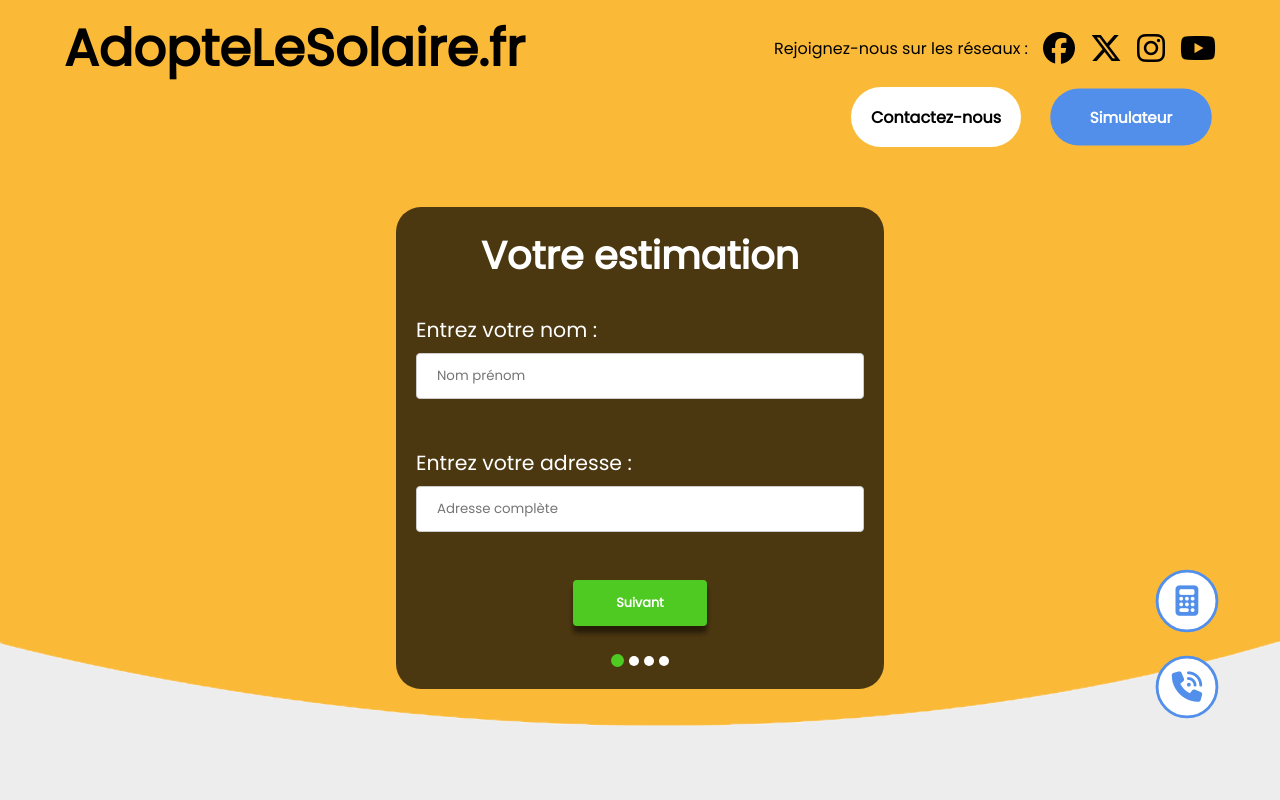
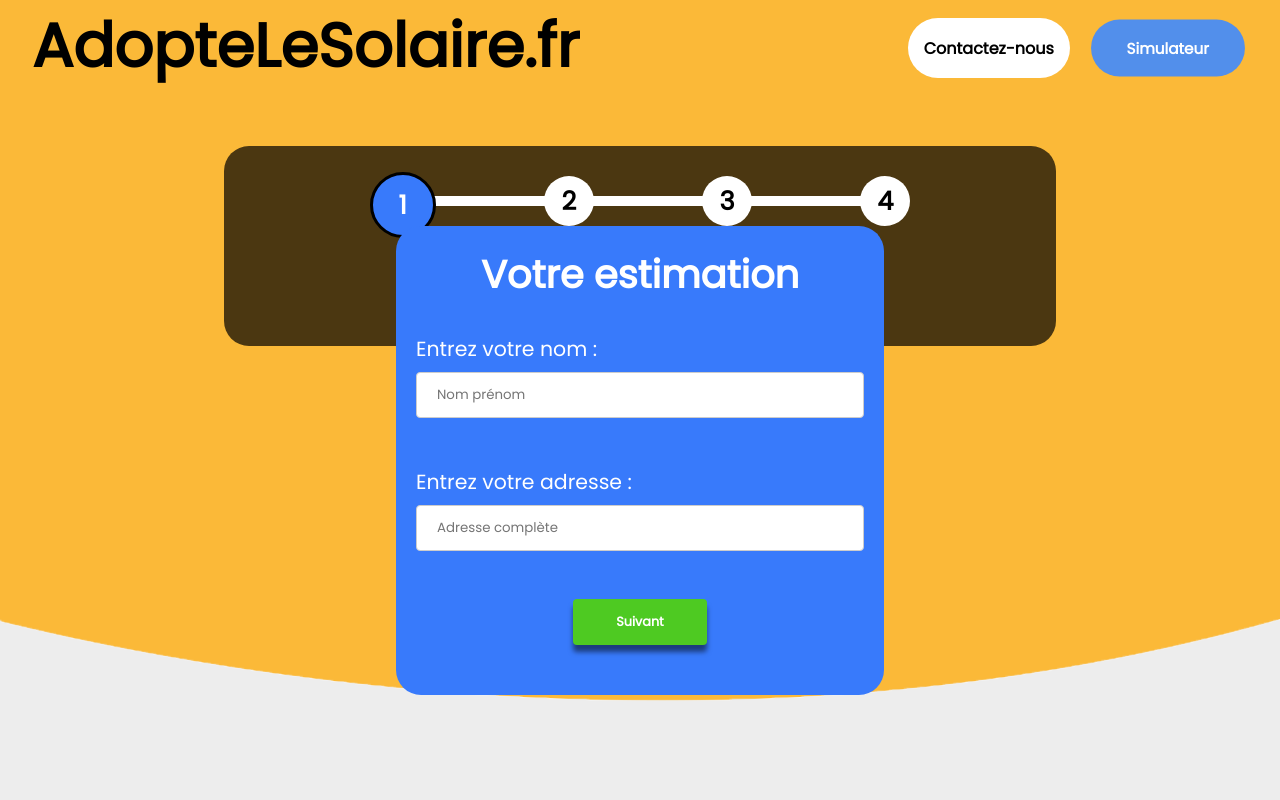
Before and after one commit to MasterPampa/AdopteLeSolaire, a React app in the folder adoptelesolaire/: page / in a window 1280 px wide. Shown: the top 800 px of the page. Built offline with nearby package versions, Linux system fonts and the light colour scheme.

Commit message:
redesign

```diff
--- a/adoptelesolaire/package.json
+++ b/adoptelesolaire/package.json
@@ -10,6 +10,7 @@
     "body-parser": "^1.20.2",
     "cors": "^2.8.5",
     "express": "^4.18.2",
+    "gh-pages": "^6.1.0",
     "googleapis": "^129.0.0",
     "react": "^18.2.0",
     "react-dom": "^18.2.0",
--- a/adoptelesolaire/src/components/articles/Articles.jsx
+++ b/adoptelesolaire/src/components/articles/Articles.jsx
@@ -4,6 +4,15 @@
 import image3 from '../../images/image3.png'
 
 function Articles() {
+
+    const scrollToTop = () => {
+        window.scrollTo({
+          top: 0,
+          behavior: 'smooth',
+        });
+      };
+
+
     return (
         <div className='flexColumn articleContainer'>
             <article className='impair'>
@@ -16,7 +25,7 @@
                         Maecenas ultricies risus in diam pharetra congue.
                         In dapibus ex convallis enim cursus dictum.
                         </p>
-                    <a href="#" className='button'>Lorem ipsum</a>
+                    <div className='button' onClick={scrollToTop}>Simulateur</div>
                 </div>
                 <div className='imageContent'>
                     <img srcSet={image1} alt="question" />
@@ -35,7 +44,7 @@
                         Maecenas ultricies risus in diam pharetra congue.
                         In dapibus ex convallis enim cursus dictum.
                         </p>
-                    <a href="#" className='button flexEnd'>Lorem ipsum</a>
+                        <div className='button' onClick={scrollToTop}>Simulateur</div>
                 </div>
             </article>
             <article className='impair'>
@@ -48,7 +57,7 @@
                         Maecenas ultricies risus in diam pharetra congue.
                         In dapibus ex convallis enim cursus dictum.
                         </p>
-                    <a href="#" className='button'>Lorem ipsum</a>
+                        <div className='button' onClick={scrollToTop}>Simulateur</div>
                 </div>
                 <div className='imageContent'>
                     <img srcSet={image3} alt="question" />
--- a/adoptelesolaire/src/components/form/Form.jsx
+++ b/adoptelesolaire/src/components/form/Form.jsx
@@ -118,6 +118,16 @@
   };
 
   return (
+    <span className="span">
+    <div className='route'>
+      <div className='dots'>
+        <span className='line'></span>
+        <div className={`dot ${page === 1 ? 'selected' : ''}`}>1</div>
+        <div className={`dot ${page === 2 ? 'selected' : ''}`}>2</div>
+        <div className={`dot ${page === 3 ? 'selected' : ''}`}>3</div>
+        <div className={`dot ${page === 4 ? 'selected' : ''}`}>4</div>
+      </div>
+    </div>
     <div className='formContainer'>
       {page === 1 && (
         <div>
@@ -227,7 +237,7 @@
 )}
 
 
-      <label>
+      <label className='carLabel'>
         Combien de véhicules électriques disposez-vous ? :
         <select
           name="vehicules"
@@ -266,16 +276,11 @@
             </form>
         </div>
       )}
-        <div className='dots'>
-          <div className={`dot ${page === 1 ? 'selected' : ''}`}></div>
-          <div className={`dot ${page === 2 ? 'selected' : ''}`}></div>
-          <div className={`dot ${page === 3 ? 'selected' : ''}`}></div>
-          <div className={`dot ${page === 4 ? 'selected' : ''}`}></div>
-        </div>
       {page > 1 && (
         <span onClick={handleBack} className='backButton'><p>Retour</p></span>
       )}
     </div>
+    </span>
   );
 }
 
--- a/adoptelesolaire/src/components/form/form.scss
+++ b/adoptelesolaire/src/components/form/form.scss
@@ -1,3 +1,56 @@
+.span{
+    width: 100%;
+    display: flex;
+    flex-direction: column;
+    align-items: center;
+}
+.route{
+    width: 65%;
+    height: 25vh;
+    background-color: rgba(0, 0, 0,0.7);
+    margin-top: 50px;
+    border-radius: 25px;
+    display: flex;
+    justify-content: center;
+    .dots{
+        display: flex;
+        justify-content: space-between;
+        width: 65%;
+        position: relative;
+        .line{
+            position: absolute;
+            width: 90%;
+            left: 5%;
+            height: 10px;
+            background-color: white;
+            top: 50px;
+            z-index: 0;
+        }
+        .dot{
+            display: flex;
+            justify-content: center;
+            align-items: center;
+            width: 50px;
+            height: 50px;
+            border-radius: 50%;
+            background-color: rgba(255,255,255);
+            margin-top: 30px;
+            font-weight: bold;
+            font-size: 2vw;
+            z-index: 0;
+
+        }
+        .selected{
+            background-color: #387AFB;
+            width: 60px;
+            height: 60px;
+            color: white;
+            transform: translateY(-4px);
+            border: 3px solid black;
+
+        }
+    }
+}
 .formContainer{
     display: flex;
     position: relative;
@@ -5,9 +58,9 @@
     justify-content: center;
     width: 35%;
     padding: 20px;
-    margin-top: 60px;
+    margin-top: -120px;
     margin-bottom: 20px;
-    background-color: rgba(0,0,0,0.7);
+    background-color: #387AFB;
     border-radius: 25px;
     form{
         display: flex;
@@ -64,24 +117,6 @@
         color: white;
         cursor: pointer;
       }
-      .dots{
-        display: flex;
-        justify-content: center;
-        width: 100%;
-        gap: 5px;
-        .dot{
-            width: 10px;
-            height: 10px;
-            border-radius: 25px;
-            background-color: rgba(255,255,255);
-        }
-        .selected{
-            background-color: #4eca22;
-            width: 13px;
-            height: 13px;
-            transform: translateY(-2px);
-        }
-    }
 }
 
 @media screen and (max-width: 956px){
@@ -99,21 +134,34 @@
             font-size: 1.5vw;
         }
     }
+
 }
 
 @media screen and (max-width: 650px){
     .formContainer{
-        width: 75%;
+        width: 65%;
         h2{
             font-size: 7vw;
         }
         label{
-            margin-bottom: 40px;
+            margin-bottom: 20px;
             font-size: 5vw;
+        }
+        .carLabel{
+            font-size: 3vw;
         }
         .next, .submit{
             width: 40%;
             font-size: 3vw;
         }
     }
+    .route{
+        width: 90%;
+        .dots{
+            width: 90%;
+            .dot{
+                font-size: 4vw;
+            }
+        }
+    }
 }
--- a/adoptelesolaire/src/components/header/Header.jsx
+++ b/adoptelesolaire/src/components/header/Header.jsx
@@ -1,24 +1,37 @@
 import './header.css'
 
-function Header({openModal}) {
+function Header({ openModal }) {
+
+const scrollToTop = () => {
+  window.scrollTo({
+    top: 0,
+    behavior: 'smooth',
+  });
+};
+
+const handleScroll = () => {
+  const header = document.querySelector('header');
+  if (window.scrollY > 50) {
+    header.classList.add('scroll');
+  } else {
+    header.classList.remove('scroll');
+  }
+};
+
+// Écoutez l'événement de scroll
+window.addEventListener('scroll', handleScroll);
+
 return (
   <header>
     <div className="frontrow">
       <div className="title">
         <h1>AdopteLeSolaire.fr</h1>
       </div>
-                <div className="socials">
-                    <p>Rejoignez-nous sur les réseaux : </p>
-                    <a href="#"><i className="fa-brands fa-facebook fa-2xl"></i></a>
-                    <a href="#"><i className="fa-brands fa-x-twitter fa-2xl"></i></a>
-                    <a href="#"><i className="fa-brands fa-instagram fa-2xl"></i></a>
-                    <a href="#"><i className="fa-brands fa-youtube fa-2xl"></i></a>
-                </div>
-            </div>
       <div className='secondrow'>
         <div className='buttons'>
-                    <a href="#" className="contact button2" onClick={openModal}>Contactez-nous</a>
-                    <a href="#" className="simulator button">Simulateur</a>
+          <div href="#" className="contact button2" onClick={openModal}>Contactez-nous</div>
+          <div href="#" onClick={scrollToTop} className="simulator button">Simulateur</div>
+        </div>
       </div>
     </div>
   </header>
--- a/adoptelesolaire/src/components/header/header.scss
+++ b/adoptelesolaire/src/components/header/header.scss
@@ -7,31 +7,32 @@
 
 header{
     display: flex;
+    align-items: center;
     flex-direction: column;
-    width: 90%;
+    position: fixed;
+    width: 100%;
+    height: 12vh;
     margin: auto;
-    margin-top: 10px;
+    top: 0px;
+    background-color: #fbb938;
+    z-index: 99;
         .frontrow{
             display: flex;
             justify-content: space-between;
-            width: 100%;
+            width: 95%;
+            height: 100%;
             .title{
-                font-size: 2vw;
+                font-size: 1.9em;
                 h1{
                     margin: 0;
                 }
                 cursor: default;
             }
-        }
-        .secondrow{
-            display: flex;
-            justify-content: flex-end;
             .buttons{
                 display: flex;
-                gap: 25px;
-                a{
-                    text-decoration: none;
-                }
+                align-items: center;
+                gap: 5%;
+
                 .button2{
                     color: black;
                     display: flex;
@@ -42,9 +43,19 @@
                     width: 170px;
                     border-radius: 50px;
                     font-weight: bold;
+                    cursor: pointer;
                 }
             }
         }
+        .secondrow{
+            display: flex;
+            justify-content: flex-end;
+
+        }
+}
+.scroll{
+    box-shadow: 0 5px 10px rgba(0, 0, 0, 0.5);
+    z-index: 98;
 }
 .socials{
     display: flex;
@@ -73,6 +84,7 @@
     animation: pulse 2s infinite;
     transition: all 0.3s ease-in-out;
     font-weight: bold;
+    cursor: pointer;
     &:hover{
         background-color: #52B7EB;
         font-weight: bold;
@@ -102,11 +114,34 @@
         }
         .frontrow{
             margin-bottom: 10px;
+            .title{
+                display: flex;
+                align-items: center;
+                font-size: 1.5em;
+            }
+        .buttons{
+            .button2{
+             height: 7vh;
+             width: 17vw;
+             font-size: 1.5vw;
+            }
         }
-
+        }
+    }
+    .button{
+        height: 7vh;
+        width: 17vw;
     }
 }
-
+@media screen and (max-width: 770px){
+    header{
+        .frontrow{
+            .buttons, .button, .button2{
+                display: none;
+            }
+        }
+    }
+};
 @media screen and (max-width: 650px){
     header{
         .frontrow{
--- a/adoptelesolaire/src/components/pins/Pins.jsx
+++ b/adoptelesolaire/src/components/pins/Pins.jsx
@@ -1,11 +1,34 @@
-import './pins.css'
+// pins.js
+import React, { useEffect, useState } from 'react';
+import './pins.css';
 
-function Pins({openModal}) {
+function Pins({ openModal }) {
+  const [isVisible, setIsVisible] = useState(false);
+
+  useEffect(() => {
+    const handleScroll = () => {
+      const scrollY = window.scrollY || window.pageYOffset;
+      setIsVisible(scrollY > 50); // Choisissez la valeur appropriée pour déterminer quand afficher les pins
+    };
+
+    window.addEventListener('scroll', handleScroll);
+    return () => {
+      window.removeEventListener('scroll', handleScroll);
+    };
+  }, []);
+
+  const scrollToTop = () => {
+    window.scrollTo({
+      top: 0,
+      behavior: 'smooth',
+    });
+  };
+
   return (
-        <aside>
-            <a href="#" className="roundButton">
+    <aside className={isVisible ? 'visible' : ''}>
+      <div className="roundButton" onClick={scrollToTop}>
         <i className="fa-solid fa-calculator fa-2xl"></i>
-            </a>
+      </div>
       <a href="#" className="roundButton" onClick={openModal}>
         <i className="fa-solid fa-phone-volume fa-2xl"></i>
       </a>
--- a/adoptelesolaire/src/components/pins/pins.scss
+++ b/adoptelesolaire/src/components/pins/pins.scss
@@ -1,8 +1,7 @@
-a{
-    color: #528FEB;
+/* pins.css */
+  .roundButton {
+    color: #528feb;
     text-decoration: none;
-}
-.roundButton{
     display: flex;
     justify-content: center;
     align-items: center;
@@ -10,22 +9,32 @@
     height: 60px;
     border-radius: 50px;
     background-color: white;
-    border: 3px solid #528FEB;
+    border: 3px solid #528feb;
     margin-top: 20px;
     transition: all 0.3s ease-in-out;
     animation: pulse 2s infinite;
-    &:hover{
-        color:white;
-        background-color: #528FEB;
-        border: white 3px solid;
-    }
-}
-aside{
+    cursor: pointer;
+  }
+
+  .roundButton:hover {
+    color: white;
+    background-color: #528feb;
+    border: white 3px solid;
+  }
+
+  aside {
     position: fixed;
-    bottom: 80px;
-    right: 60px;
-}
+    bottom: 50px; /* Initial position off-screen */
+    right: -160px;
+    transition: right 0.5s ease-in-out; /* Transition for the bottom property */
+  }
 
-@media screen and (max-width: 956px){
-    aside{display: none;}
-}
+  aside.visible {
+    right: 60px; /* Final position on-screen */
+  }
+
+  @media screen and (max-width: 956px) {
+    aside.visible{
+            right: 10px;
+        }
+  }
--- a/adoptelesolaire/src/index.scss
+++ b/adoptelesolaire/src/index.scss
@@ -14,6 +14,7 @@
   display: flex;
   align-items: center;
   flex-direction: column;
+  margin-top: 12vh;
 }
 .flexColumn{
   display: flex;
```
Also changed, not shown: adoptelesolaire/src/components/trash.js (added, +9 -0 lines), adoptelesolaire/src/components/form/form.css, adoptelesolaire/src/components/header/header.css, adoptelesolaire/src/components/pins/pins.css, adoptelesolaire/src/index.css, 5 other files. Lines whose indentation alone changed are shown as unchanged.
